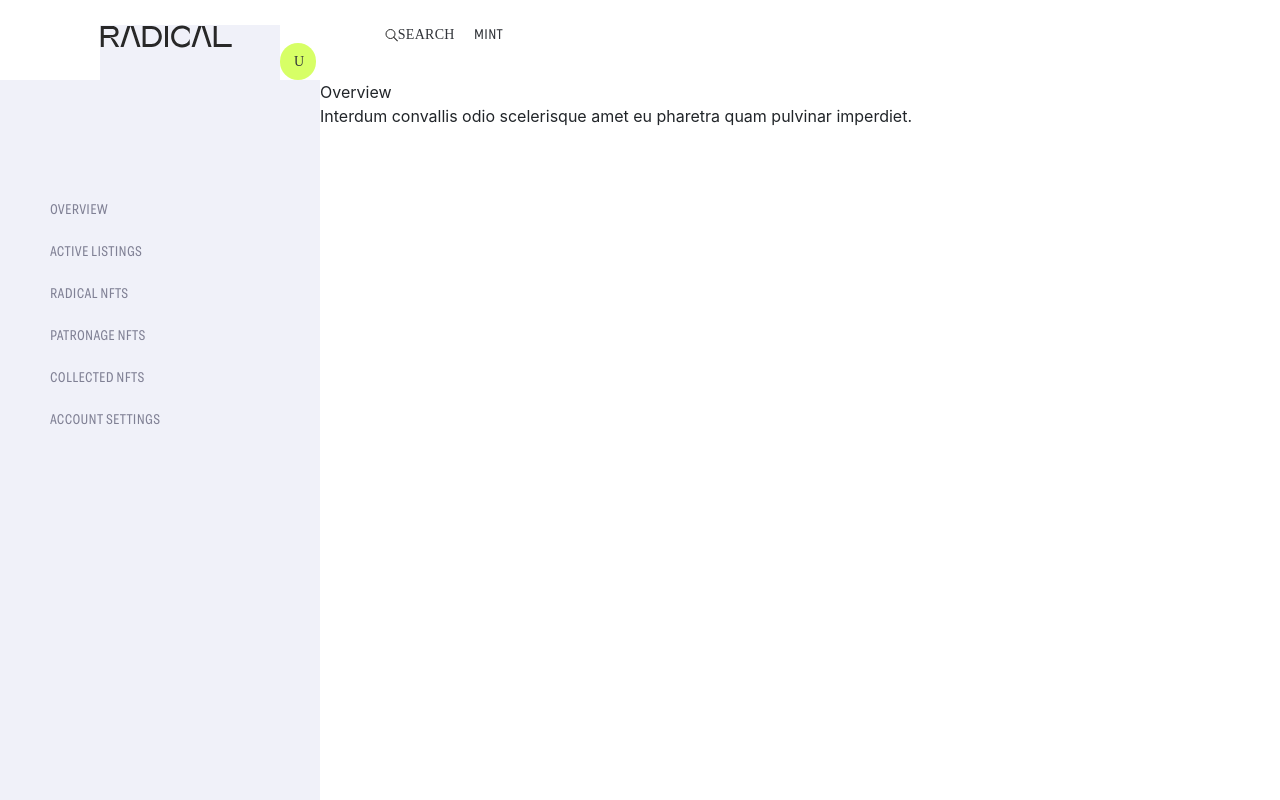
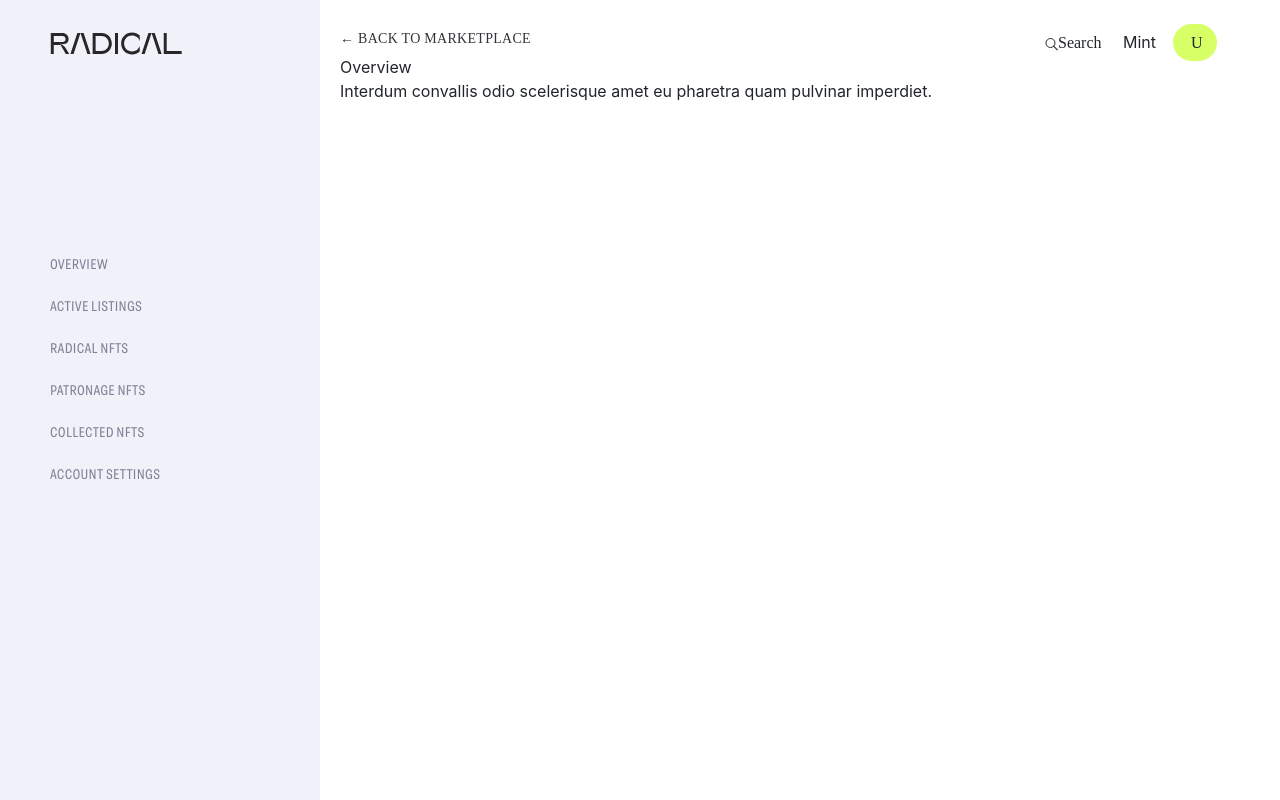
Before and after one commit to sv-priv/RadicalProtocol, a React (Create React App) app: page /profile in a window 1280 px wide. Shown: the top 800 px of the page. Built offline with nearby package versions, Linux system fonts and the light colour scheme.

Commit message:
profile page improvements

```diff
--- a/src/components/landing/Landing.js
+++ b/src/components/landing/Landing.js
@@ -68,8 +68,7 @@ export default function Landing () {
                     <span> Total volume 1 week <span className="total-volume">+ $12209</span></span>
                     <span> Total volume 1 month <span className="total-volume">+ $12209</span></span>
                     <span> Total volume 1 day <span className="total-volume">+ $12209</span></span>
-                    <span> Total volume 1 week <span className="total-volume">+ $12209</span></span>
-                    <span> Total volume 1 month <span className="total-volume">+ $12209</span></span>
+
 
                 </div>
                 <div className="row earning-nfts">
@@ -109,10 +108,6 @@ export default function Landing () {
                     <span> Revenue 1 month <span className="total-revenue">+ $12209</span></span>
                     <span> Revenue  1 day <span className="total-revenue">+ $12209</span></span>
                     <span> Revenue 1 week <span className="total-revenue">+ $12209</span></span>
-                    <span> Revenue 1 month <span className="total-revenue">+ $12209</span></span>
-                    <span> Revenue 1 month <span className="total-revenue">+ $12209</span></span>
-
-
 
                 </div>
 
--- a/src/components/profile/Profile.css
+++ b/src/components/profile/Profile.css
@@ -9,18 +9,46 @@
     color: #808195;
     flex: none;
     order: 1;
+
     flex-grow: 0;
     margin: 15px 0px;
-    margin-top:120px;
+    margin-top: 200px;
     margin-left: 50px;
 }
 .profile-nav div{
     margin-bottom: 25px;
 }
+.back-to-markeplace{
+    float: left;
+    font-family: Grtsk Zetta;
+    font-style: normal;
+    font-weight: normal;
+    font-size: 14px;
+    line-height: 17px;
+    letter-spacing: 0.02em;
+    text-transform: uppercase;
+    color: #313439;
+}
+.right-profile-menu{
+    float: right;
+}
+
+.right-profile{
+    height: 1500px;
+    padding-left: 20px;
+    margin-left: 25%;
+    margin-top: 30px;
+}
 
 .left-profile{
     background: #F0F1F9;
-   margin: 0;
-    height: 100%;
+    margin: 0;
+    height: 1000px;
     overflow: hidden;
+    position: fixed;
 }
+
+.logo-profile{
+    margin-left: 50px;
+    margin-top: 30px;
+}
--- a/src/components/profile/Profile.js
+++ b/src/components/profile/Profile.js
@@ -1,15 +1,24 @@
 import React from 'react';
 import "./Profile.css"
 import ProfileNav from "../shared/profile-nav/profile-nav"
+import { Link } from 'react-router-dom';
 
 export default function Profile (){
 
 
     return(
         <div>
-            <ProfileNav/>
             <div className="row">
-                <div className="col-md-3 col-lg-3 left-profile" style={{height:"800px"}}>
+                <div className="col-md-3 col-lg-3 left-profile">
+                <Link className="text-link" to="/">
+                            <div className="logo-profile">
+                                <span>
+                                    <svg width="132" height="23" viewBox="0 0 132 23" fill="none" xmlns="http://www.w3.org/2000/svg">
+                                    <path d="M0.79258 0.999999V22H3.79258V13H10.5726L15.7926 22H19.2426C16.8726 17.8 15.0126 13.06 9.82258 11.89V11.8C10.8126 12.01 11.8026 12.13 12.8226 12.13C16.2726 12.13 18.5826 10.72 18.5826 7C18.5826 3.58 15.8526 0.999999 12.4626 0.999999H0.79258ZM12.4626 4C14.1726 4 15.5826 5.26 15.5826 7C15.5826 8.74 14.1726 10 12.4626 10H3.79258V4H12.4626ZM30.4797 0.999999L37.3797 22H40.5297L33.6297 0.999999H27.3297L20.4297 22H23.5797L30.4797 0.999999ZM42.6262 22H51.5062C57.3262 22 61.8262 17.47 61.8262 11.56C61.8262 5.65 57.3262 0.999999 51.5062 0.999999H42.6262V22ZM51.5362 4C55.7062 4 58.8262 7.3 58.8262 11.56C58.8262 15.85 55.7062 19 51.5362 19H45.6262V4H51.5362ZM64.9785 22H67.9785V0.999999H64.9785V22ZM82.0844 22.45C84.9044 22.45 87.6644 21.46 89.7344 19.48V13.75C88.7744 17.26 85.6844 19.45 82.0844 19.45C77.5544 19.45 74.1344 16.03 74.1344 11.5C74.1344 6.97 77.5544 3.55 82.0844 3.55C85.6844 3.55 88.7744 5.74 89.7344 9.25V3.52C87.6644 1.54 84.9044 0.549999 82.0844 0.549999C75.8444 0.549999 71.1344 5.26 71.1344 11.5C71.1344 17.74 75.8444 22.45 82.0844 22.45ZM101.579 0.999999L108.479 22H111.629L104.729 0.999999H98.4285L91.5285 22H94.6785L101.579 0.999999ZM113.725 0.999999V22H131.695V19H116.725V0.999999H113.725Z" fill="#282828"/>
+                                    </svg>
+                                </span>
+                            </div>
+                        </Link>
                     <div className="profile-nav">
                         <div>Overview</div>
                         <div>Active Listings</div>
@@ -19,7 +28,30 @@ export default function Profile (){
                         <div>Account Settings</div>
                     </div>
                 </div>
-                <div className="col-md-9 col-lg-9 overview" style={{height:"800px"}}>
+                <div className="col-md-9 col-lg-9 overview right-profile" >
+                    <div className="row">
+                            <div className="col-md-9 col-lg-9 back-to-markeplace">
+                                ← Back to marketplace
+                            </div>
+                            <span className="col-md-3 col-lg-3 right-profile-menu">
+                                <Link className="text-link" to="/search">
+                                    <span className=" nav-item">
+                                        <svg width="13" height="13" viewBox="0 0 13 13" fill="none" xmlns="http://www.w3.org/2000/svg">
+                                            <circle cx="5.5" cy="5" r="4.5" stroke="#282828" stroke-linejoin="round"/>
+                                            <path fill-rule="evenodd" clip-rule="evenodd" d="M12.2715 12.5L8 8.27523L8.72845 7.5L13 11.7248L12.2715 12.5Z" fill="#282828"/>
+                                        </svg>
+                                            Search
+                                    </span>
+                                </Link>
+
+                                <span className=" nav-item"> Mint</span>
+
+                                <Link to="/profile" className="text-link">
+                                    <span className="profile"> U </span>
+                                </Link>
+
+                            </span>
+                    </div>
                         <div>Overview</div>
                         <div>Interdum convallis odio scelerisque amet eu pharetra quam pulvinar imperdiet.</div>
                         <div className="row">
```
